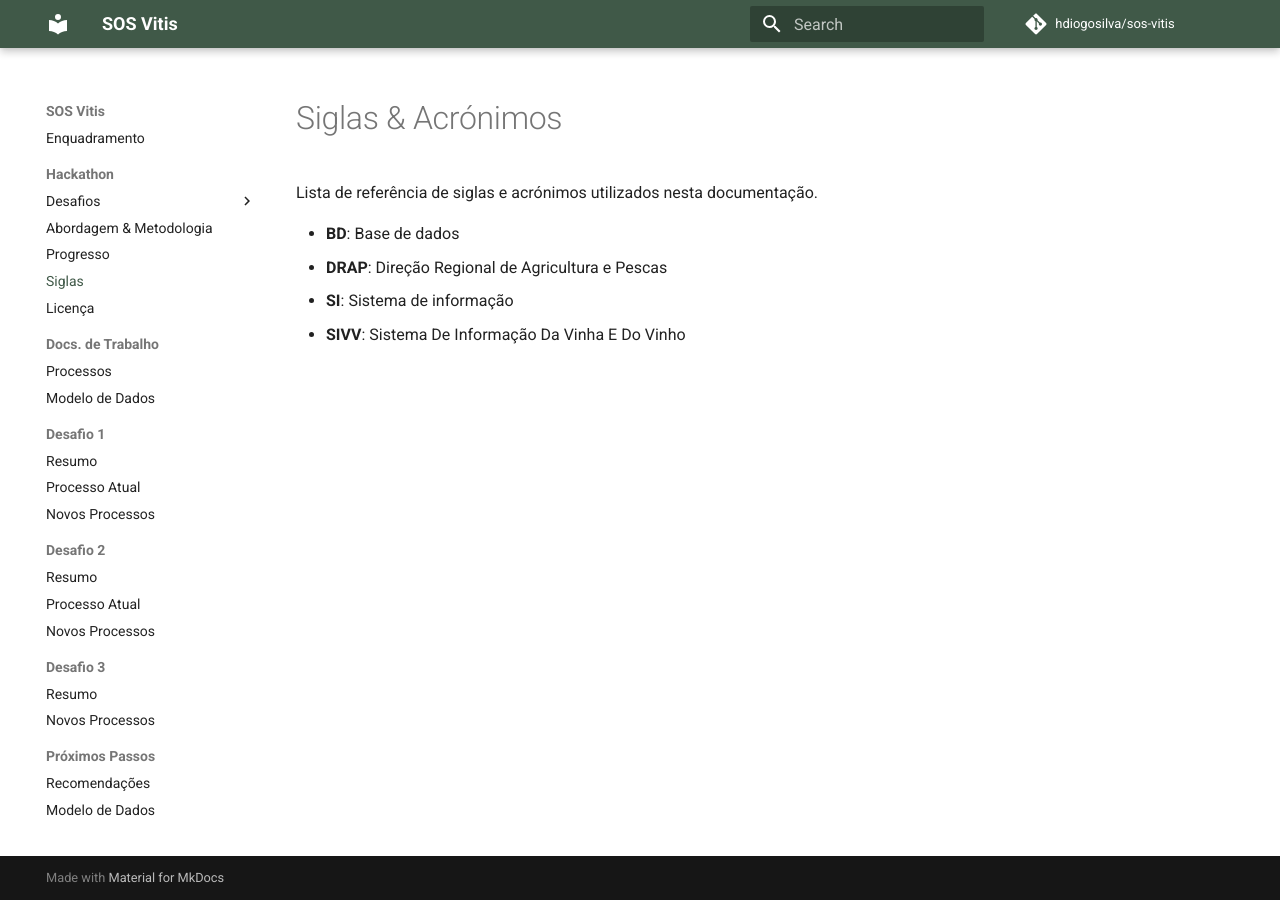
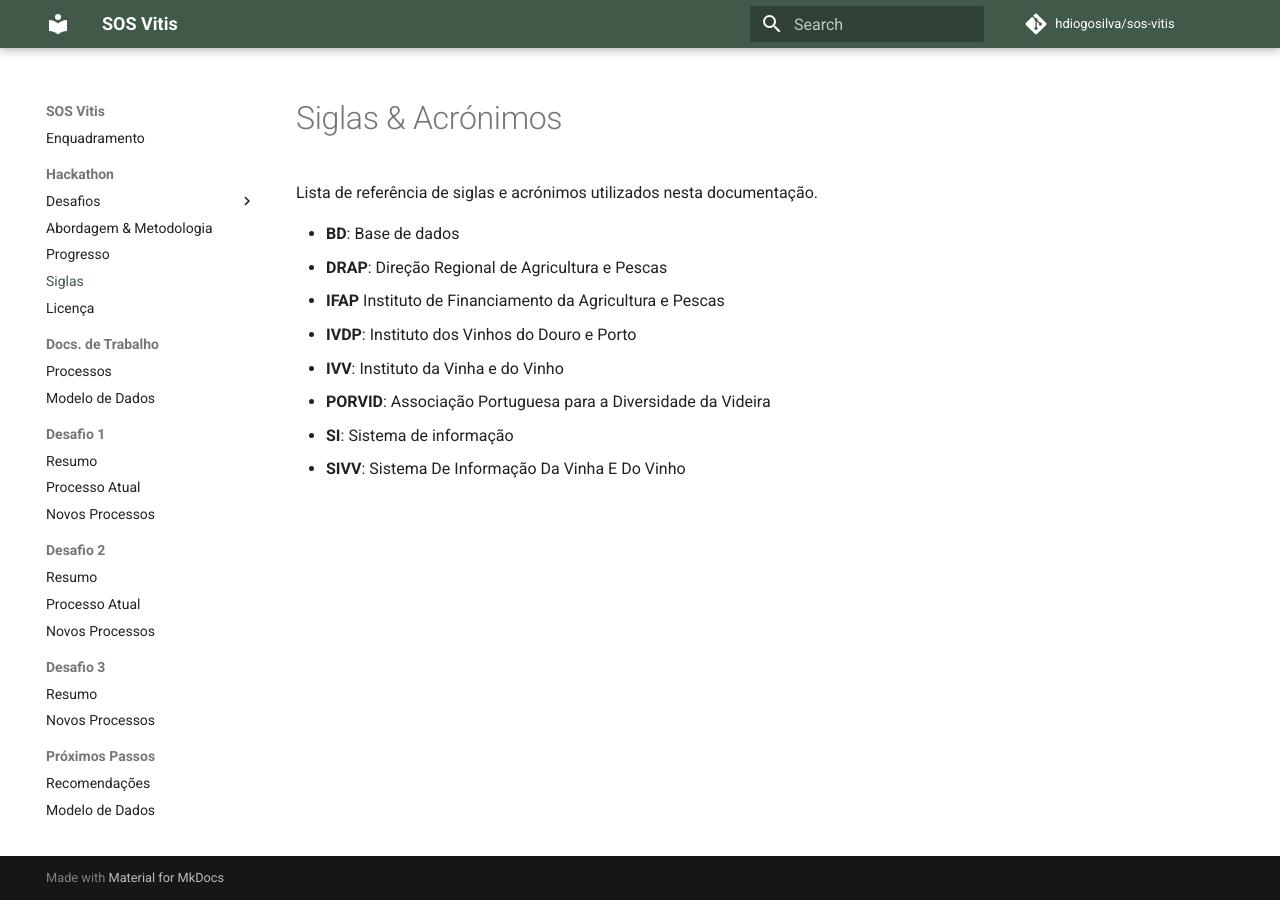
Before and after one commit to hdiogosilva/sos-vitis, an MkDocs documentation site: the page built from docs/Hackathon/siglas.md, in a window 1280 px wide. Built offline with MkDocs 1.6.1 and Material for MkDocs 9.7.7, drawn with Linux system fonts in a browser that asks for light colours; comment, search, counter and statistics services are not loaded.

Commit message:
home page spacing + add partners to Siglas

```diff
--- a/docs/Hackathon/siglas.md
+++ b/docs/Hackathon/siglas.md
@@ -8,5 +8,9 @@ Lista de referência de siglas e acrónimos utilizados nesta documentação.
 
 + **BD**: Base de dados
 + **DRAP**: Direção Regional de Agricultura e Pescas
++ **IFAP** Instituto de Financiamento da Agricultura e Pescas
++ **IVDP**: Instituto dos Vinhos do Douro e Porto
++ **IVV**: Instituto da Vinha e do Vinho
++ **PORVID**: Associação Portuguesa para a Diversidade da Videira
 + **SI**: Sistema de informação
 + **SIVV**: Sistema De Informação Da Vinha E Do Vinho
```
Also changed, not shown: docs/index.md (+3 -3 lines).
